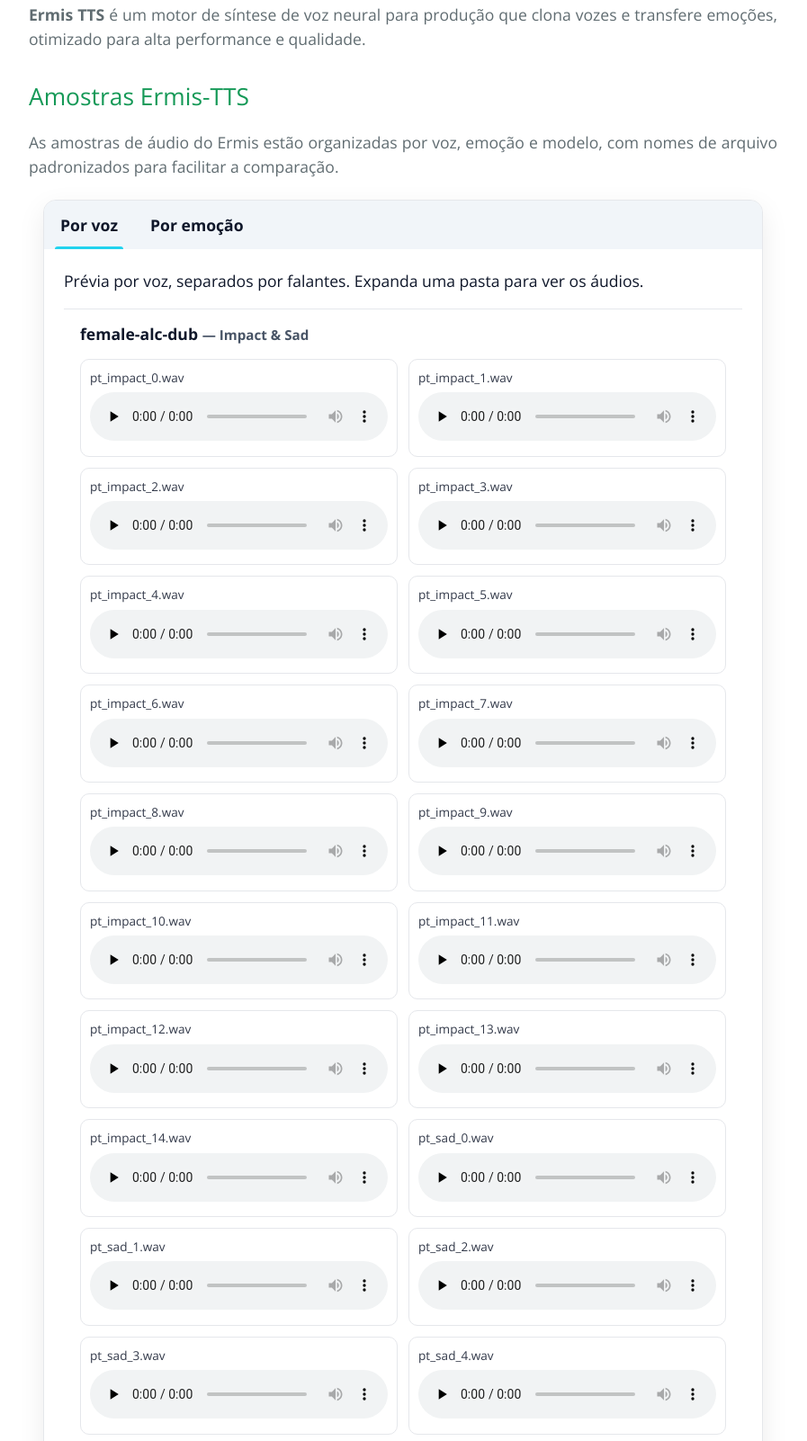
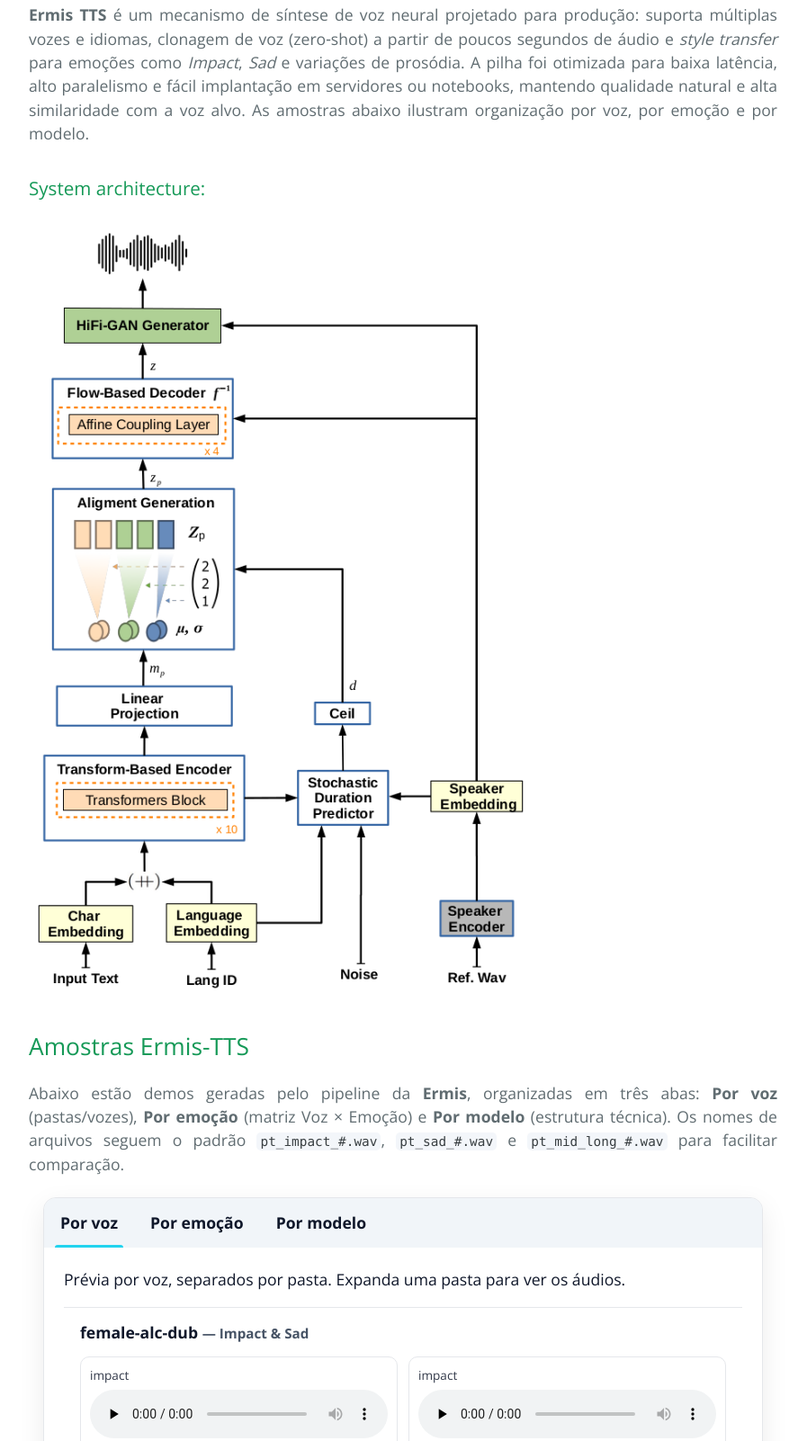
Before and after one commit to Ermisai/Ermis-Demo, a plain HTML site: page index.html in a window 1280 px wide. Shown: the part 644-2246 px from the top of the page at 90% size, without its empty margins (192-1089 px from the left). Drawn offline with nearby package versions, Linux system fonts and the light colour scheme.

Commit message:
fix class

```diff
--- a/index.html
+++ b/index.html
@@ -87,23 +87,27 @@
 
       <h3>Descrição</h3>
       <p>
-        <b>Ermis TTS</b> é um motor de síntese de voz neural para produção que clona vozes e transfere emoções, otimizado para alta performance e qualidade.
+        <b>Ermis TTS</b> é um mecanismo de síntese de voz neural projetado para produção: suporta múltiplas vozes e idiomas, clonagem de voz (zero‑shot) a partir de poucos segundos de áudio e <i>style transfer</i> para emoções como <em>Impact</em>, <em>Sad</em> e variações de prosódia.
+        A pilha foi otimizada para baixa latência, alto paralelismo e fácil implantação em servidores ou notebooks, mantendo qualidade natural e alta similaridade com a voz alvo. As amostras abaixo ilustram organização por voz, por emoção e por modelo.
       </p>
 
+      <h3>System architecture:</h3>
+      <center><p><img src="resources/yourtts.png" width="560" alt="YourTTS architecture"></p></center>
 
       <h2>Amostras Ermis-TTS</h2>
 
       <p>
-        As amostras de áudio do Ermis estão organizadas por voz, emoção e modelo, com nomes de arquivo padronizados para facilitar a comparação.
+        Abaixo estão demos geradas pelo pipeline da <b>Ermis</b>, organizadas em três abas: <b>Por voz</b> (pastas/vozes), <b>Por emoção</b> (matriz Voz × Emoção) e <b>Por modelo</b> (estrutura técnica). Os nomes de arquivos seguem o padrão <code>pt_impact_#.wav</code>, <code>pt_sad_#.wav</code> e <code>pt_mid_long_#.wav</code> para facilitar comparação.
       </p>
 
       <div class="tabs" role="tablist" aria-label="Amostras organizadas">
         <div class="tab-header">
           <button class="tab-btn" role="tab" aria-selected="true" aria-controls="painel-voz" id="tab-voz">Por voz</button>
           <button class="tab-btn" role="tab" aria-selected="false" aria-controls="painel-emocao" id="tab-emocao">Por emoção</button>
+          <button class="tab-btn" role="tab" aria-selected="false" aria-controls="painel-modelo" id="tab-modelo">Por modelo</button>
         </div>
         <div class="tab-panel active" id="painel-voz" role="tabpanel" aria-labelledby="tab-voz">
-          <p>Prévia por voz, separados por falantes. Expanda uma pasta para ver os áudios.</p>
+          <p>Prévia por voz, separados por pasta. Expanda uma pasta para ver os áudios.</p>
 
           <details class="audio-folder" open>
             <summary>female-alc-dub <span>— Impact & Sad</span></summary>
@@ -137,9 +141,9 @@
         </div>
         <div class="tab-panel" id="painel-emocao" role="tabpanel" aria-labelledby="tab-emocao">
           <div class="emotion-controls">
-            <label for="sel-pasta">Escolher falante:</label>
+            <label for="sel-pasta">Escolher pasta:</label>
             <select id="sel-pasta" class="emotion-select">
-              <option value="ALL">Todos</option>
+              <option value="ALL">Todas</option>
               <option value="female-alc-dub">female-alc-dub</option>
               <option value="female-alc-dub-2">female-alc-dub-2</option>
               <option value="male-alc-dub">male-alc-dub</option>
@@ -151,7 +155,7 @@
           <div id="emotion-matrix" class="emotion-matrix" aria-live="polite"></div>
         </div>
         <div class="tab-panel" id="painel-modelo" role="tabpanel" aria-labelledby="tab-modelo">
-          <p>Conteúdo "Por modelo": liste os falantes/modelos disponíveis (ex.: <code>female-alc-dub</code>, <code>male-alc-dub-2</code>) e o que diferencia cada um.</p>
+          <p>Conteúdo "Por modelo": liste as pastas/modelos disponíveis (ex.: <code>female-alc-dub</code>, <code>male-alc-dub-2</code>) e o que diferencia cada um.</p>
         </div>
       </div>
 
@@ -194,7 +198,7 @@
               card.className = 'audio-card';
               const label = document.createElement('span');
               label.className = 'fn';
-              label.textContent = `${filename}`;
+              label.textContent = (group.label ? String(group.label).toLowerCase() : 'audio');
               const audio = document.createElement('audio');
               audio.controls = true;
               audio.src = `${base}/${filename}`;
```
